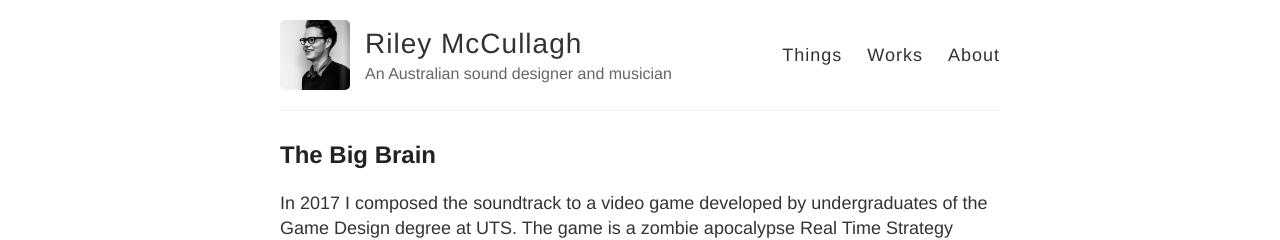
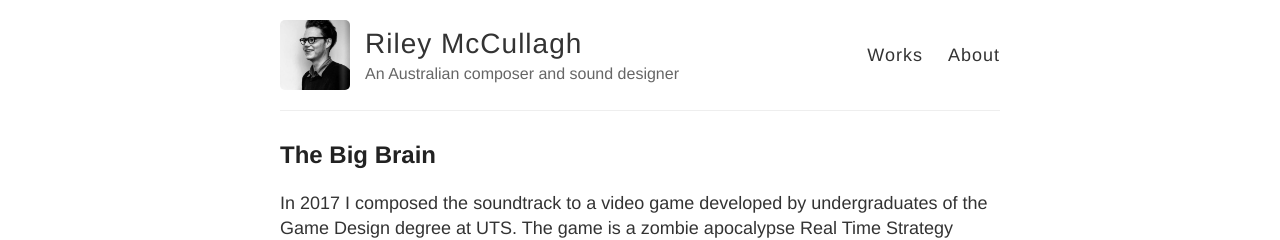
Before and after one commit to rileymccullagh/portfolio, a Jekyll site: the page built from docs/index.html, in a window 1280 px wide. Shown: the top 240 px of the page. Built offline with Jekyll 4.4.1, drawn with Linux system fonts in a browser that asks for light colours.

Commit message:
changed banner links

```diff
--- a/docs/_config.yml
+++ b/docs/_config.yml
@@ -6,7 +6,7 @@
 name: Riley McCullagh
 
 # Short bio or description (displayed in the header)
-description: An Australian sound designer and musician
+description: An Australian composer and sound designer
 
 # URL of your avatar or profile pic (you could use your GitHub profile pic)
 avatar: http://rileymccullagh.com/images/me.png
--- a/docs/_layouts/default.html
+++ b/docs/_layouts/default.html
@@ -34,9 +34,8 @@
           </div>
 
           <nav>
-            <a href="{{ site.baseurl }}/">Things</a>
             <a href="{{ site.baseurl }}/works">Works</a>
-            <a href="{{ site.baseurl }}/about">About</a>
+            <a href="{{ site.baseurl }}/projects">About</a>
           </nav>
         </header>
       </div>
```
